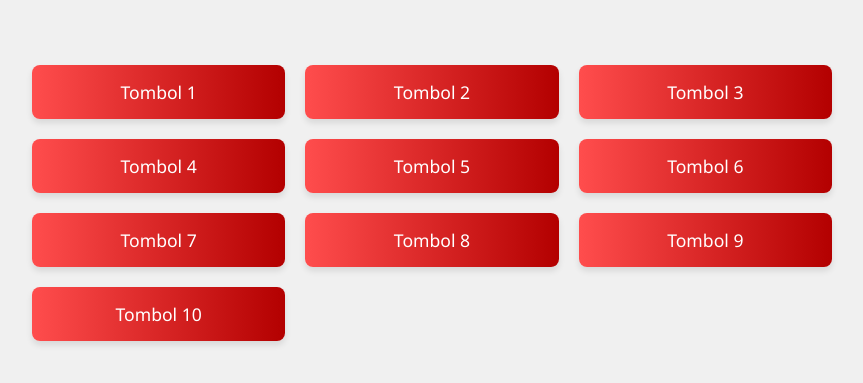
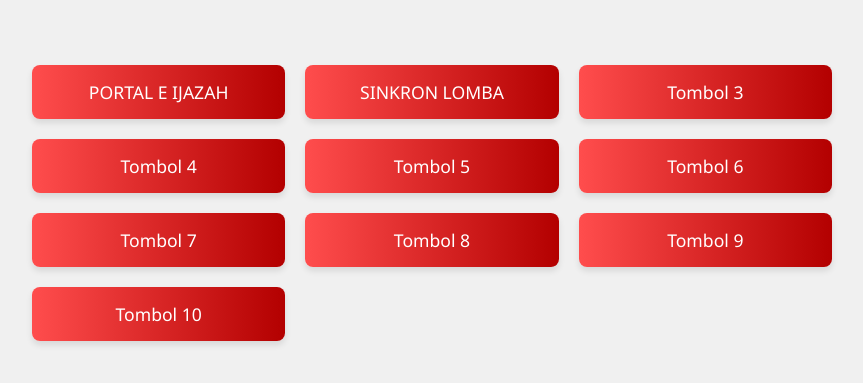
Before and after one commit to darminpppk/myspace, a plain HTML site: page index.html in a window 1280 px wide. Shown: the part 97-480 px from the top of the page, without its empty margins (208-1071 px from the left). Drawn offline with Linux system fonts and the light colour scheme.

Commit message:
Update index.html

```diff
--- a/index.html
+++ b/index.html
@@ -51,8 +51,8 @@
   <h1>DARMAWAN SPACE</h1>
 
   <div class="button-container">
-    <a href="#" class="btn">Tombol 1</a>
-    <a href="#" class="btn">Tombol 2</a>
+    <a href="#" class="btn">PORTAL E IJAZAH</a>
+    <a href="#" class="btn">SINKRON LOMBA</a>
     <a href="#" class="btn">Tombol 3</a>
     <a href="#" class="btn">Tombol 4</a>
     <a href="#" class="btn">Tombol 5</a>
```
